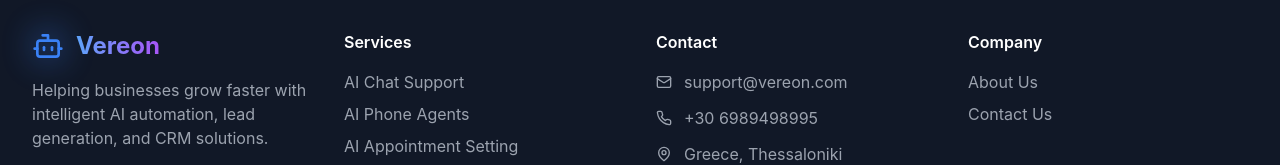
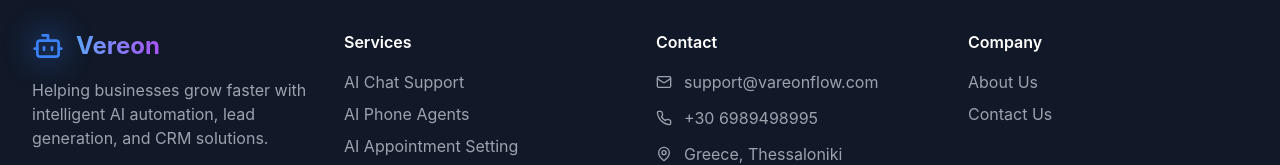
Before and after one commit to Tsetsi13/Vareon, a React (Vite) app: page / in a window 1280 px wide. Shown: the part 3359-3524 px from the top of the page. Built offline with nearby package versions, Linux system fonts and the light colour scheme.

Commit message:
Update footer email to support@vareonflow.com

```diff
--- a/src/components/Footer.tsx
+++ b/src/components/Footer.tsx
@@ -44,7 +44,7 @@ const Footer: React.FC = () => {
             <div className="space-y-3 text-gray-400">
               <div className="flex items-center space-x-3">
                 <Mail className="w-4 h-4" />
-                <span>support@vereon.com</span>
+                <span>support@vareonflow.com</span>
               </div>
               <div className="flex items-center space-x-3">
                 <Phone className="w-4 h-4" />
```
